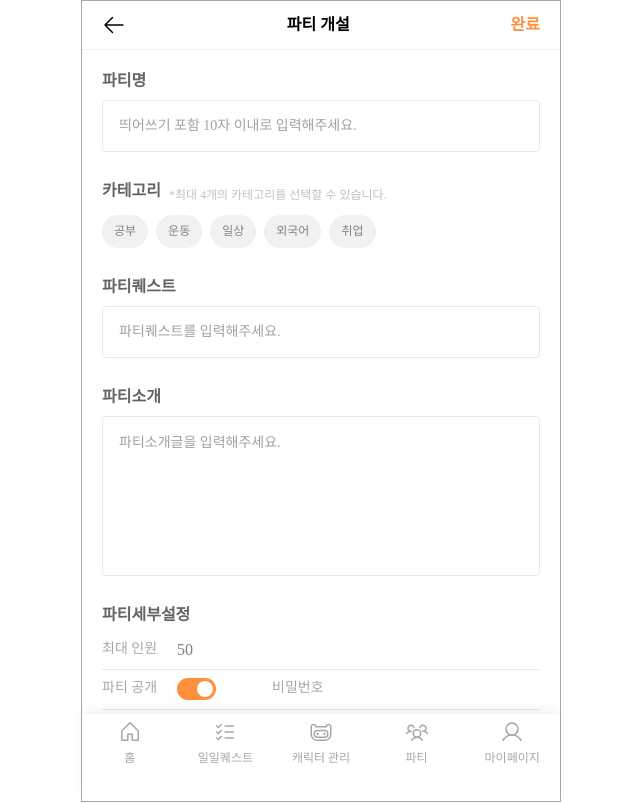
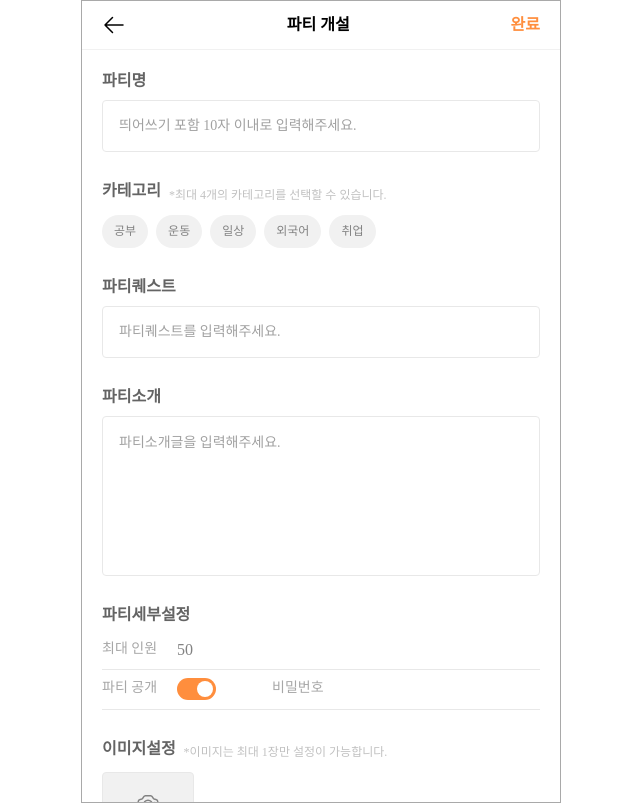
Before and after one commit to Team-Dodoong/Dodoong-FE, a React (Vite) app: page /party/create in a window 1280 px wide. Shown: the whole page, without its empty margins (319-959 px from the left). Built offline with nearby package versions, Linux system fonts and the light colour scheme; a web font is replaced by a local one.

Commit message:
feat: 파티 개설 화면 바텀 네비바 삭제

```diff
--- a/src/pages/Party/PartyCreate/PartyCreate.style.js
+++ b/src/pages/Party/PartyCreate/PartyCreate.style.js
@@ -41,7 +41,7 @@ export const CompleteButton = styled.button`
 `;
 
 export const ScrollArea = styled.div`
-  height: calc(100vh - 8.4375rem);
+  height: calc(100vh - 3rem);
   overflow-y: auto;
   overflow-x: hidden;
 `;
--- a/src/router.jsx
+++ b/src/router.jsx
@@ -16,7 +16,9 @@ const Layout = () => {
 
   // 현재 경로가 '/' (로그인 화면)이 아닐 때만 BottomNav를 노출하도록 설정
   const showBottomNav =
-    location.pathname !== "/" && location.pathname !== "/onboarding";
+    location.pathname !== "/" &&
+    location.pathname !== "/onboarding" &&
+    location.pathname !== "/party/create";
 
   return (
     <div
```
